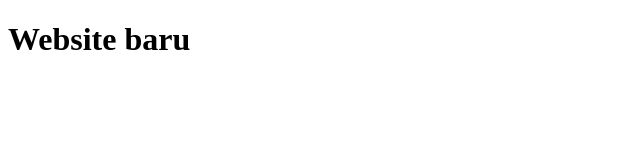
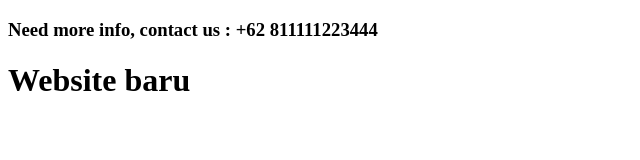
Before and after one commit to B-Setiawan/Web-logistic, a plain HTML site: page index.html in a window 1280 px wide. Shown: the whole page, without its empty margins (0-640 px from the left). Drawn offline with Linux system fonts and the light colour scheme.

Commit message:
menambahkan header

```diff
--- a/index.html
+++ b/index.html
@@ -6,6 +6,9 @@
     <title>Document</title>
   </head>
   <body>
+    <header>
+      <h3>Need more info, contact us : +62 811111223444</h3>
+    </header>
     <h1>Website baru</h1>
   </body>
 </html>
```
